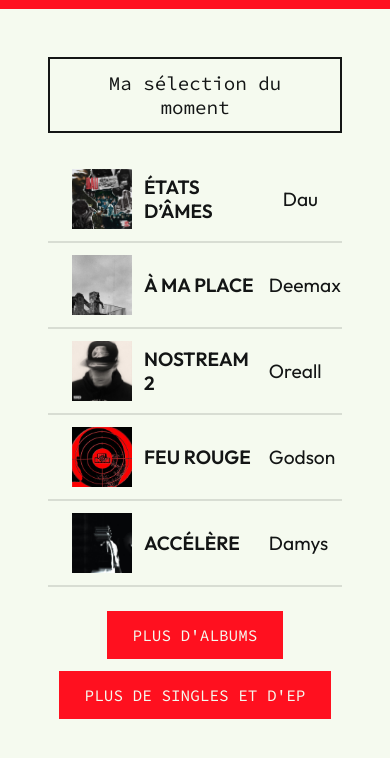
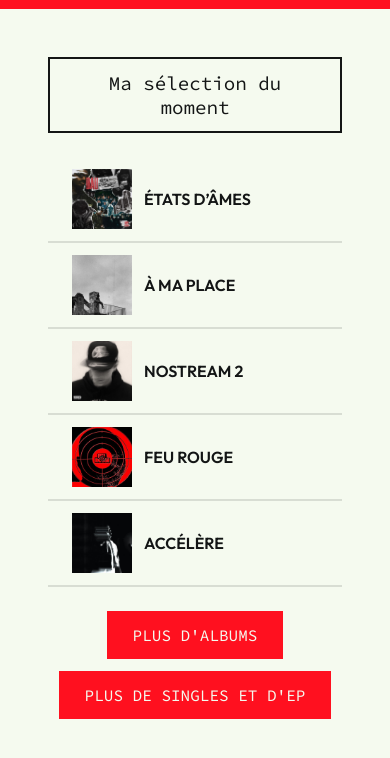
Before and after one commit to Thewoqz/Sh-do, a plain HTML site: page index.html in a window 390 px wide. Shown: the part 116-874 px from the top of the page. Drawn offline with Linux system fonts and the light colour scheme.

Commit message:
Update style.css

```diff
--- a/style.css
+++ b/style.css
@@ -164,6 +164,7 @@ nav ul li:active {
 
 #home .pres .reco > span {
     font-family: 'Source Code Pro';
+    text-align: center;
     color: #131515;
     width: 5%;
 }
@@ -181,7 +182,7 @@ nav ul li:active {
     margin-right: 24px;
 }
 
-#home .pres .reco .title p {
+#home .pres .reco .title .name {
     text-transform: uppercase;
     font-weight: 600;
     margin-right: 6px;
@@ -203,6 +204,7 @@ nav ul li:active {
     width: 5%;
     text-align: right;
     color: #131515;
+    text-align: center;
 }
 
 #home .pres .more {
@@ -317,3 +319,19 @@ nav ul li:active {
         margin-bottom: 12px;
     }
 }
+
+@media screen and (max-width: 400px) {
+
+    #home .pres .reco{
+        display: block;
+    }
+
+    #home .pres .reco .title .name{
+        font-size: 1rem;
+    }
+
+    #home .pres .reco .artist p{
+        display: none;
+    }
+
+}
```
